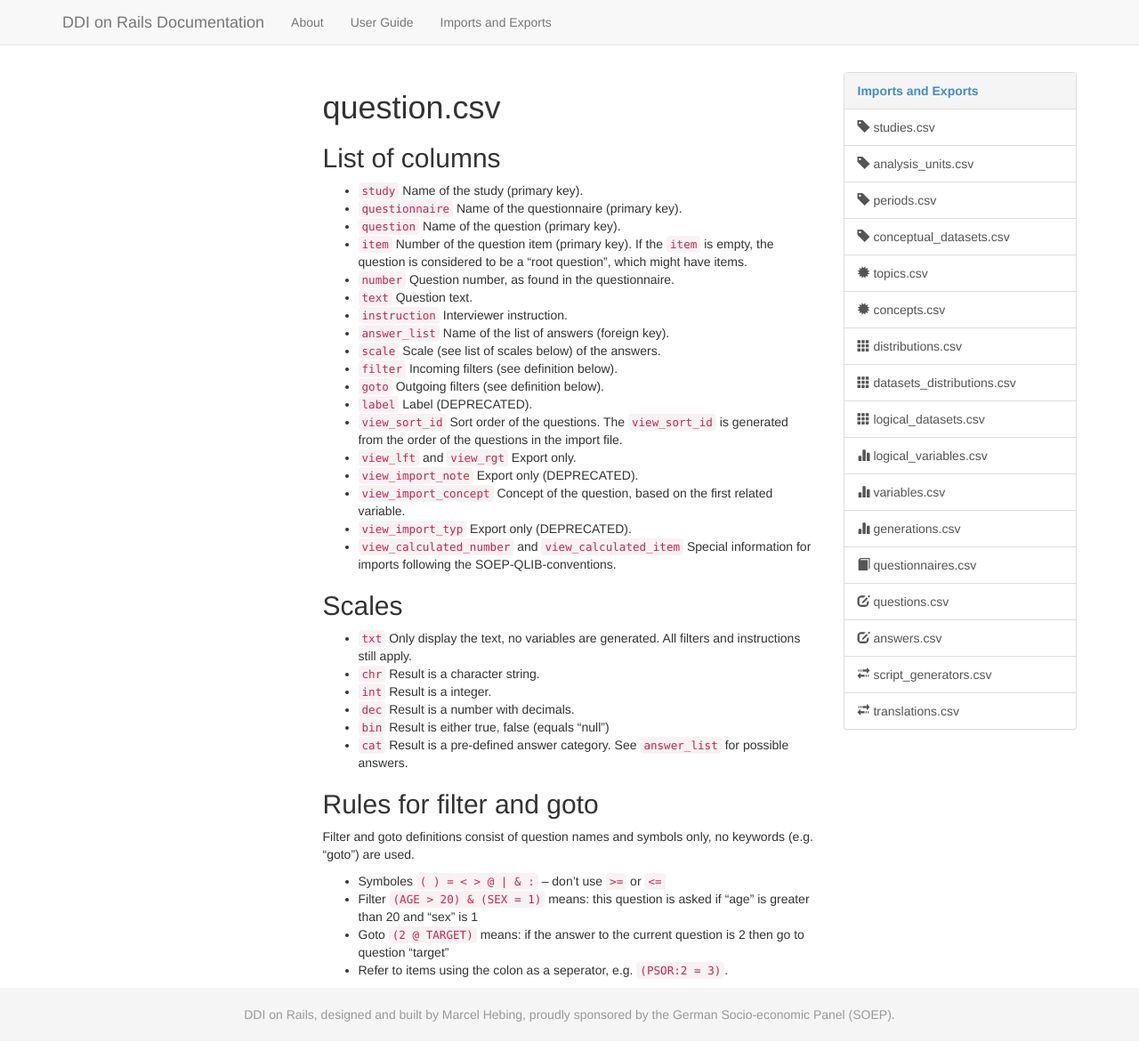
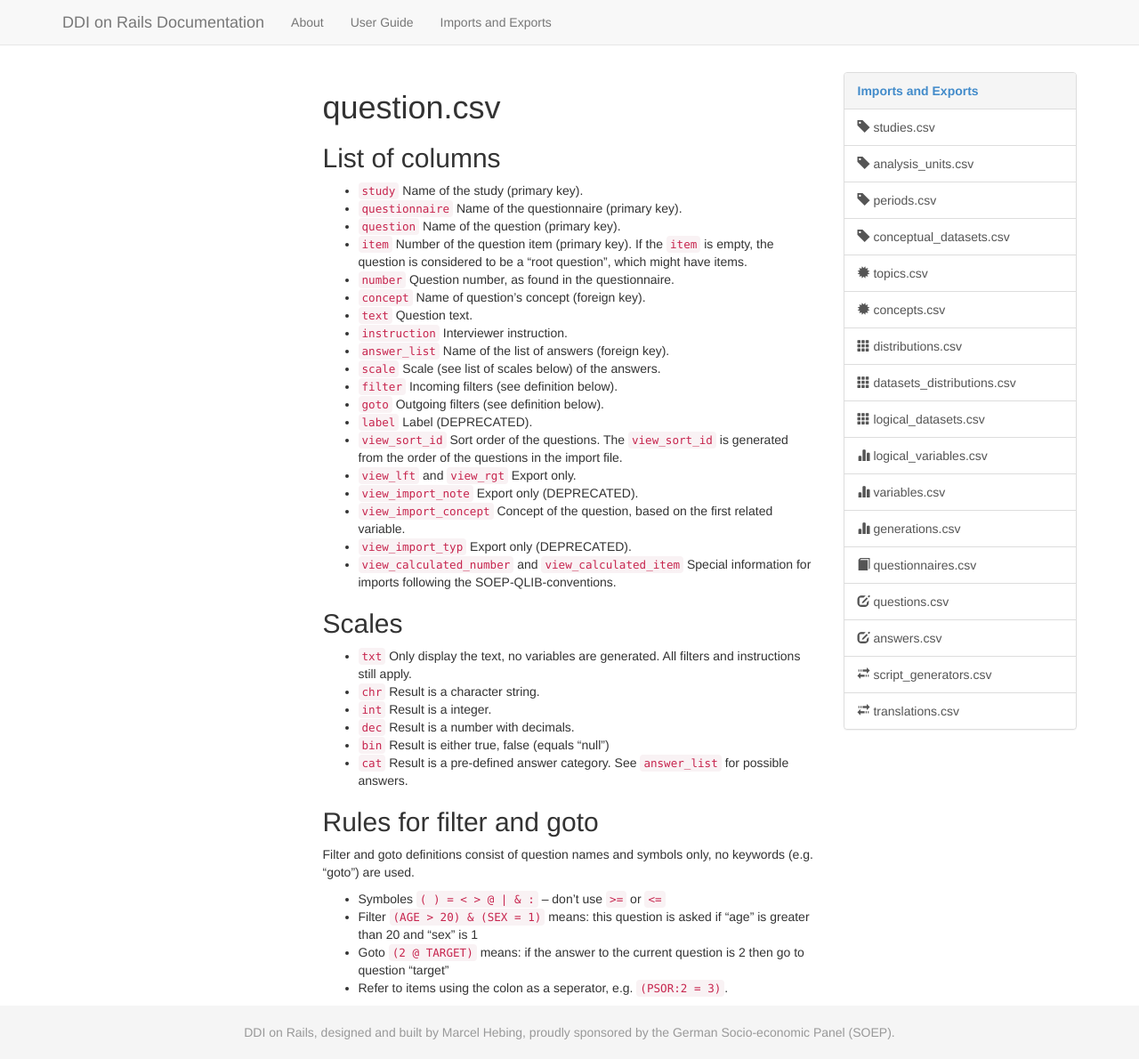
Before and after one commit to ddionrails/ddionrails.github.io, a Jekyll site: the page built from imports/questions_csv.markdown, in a window 1280 px wide. Shown: the whole page at 89% size. Built offline with Jekyll 4.4.1, drawn with Linux system fonts in a browser that asks for light colours; Markdown is read by kramdown in place of the engine named in the settings.

Commit message:
New column in questions.csv

```diff
--- a/imports/questions_csv.markdown
+++ b/imports/questions_csv.markdown
@@ -14,6 +14,7 @@ List of columns
 * `item` Number of the question item (primary key). If the `item` is empty,
   the question is considered to be a "root question", which might have items.
 * `number` Question number, as found in the questionnaire.
+* `concept` Name of question's concept (foreign key).
 * `text` Question text.
 * `instruction` Interviewer instruction.
 * `answer_list` Name of the list of answers (foreign key).
```
